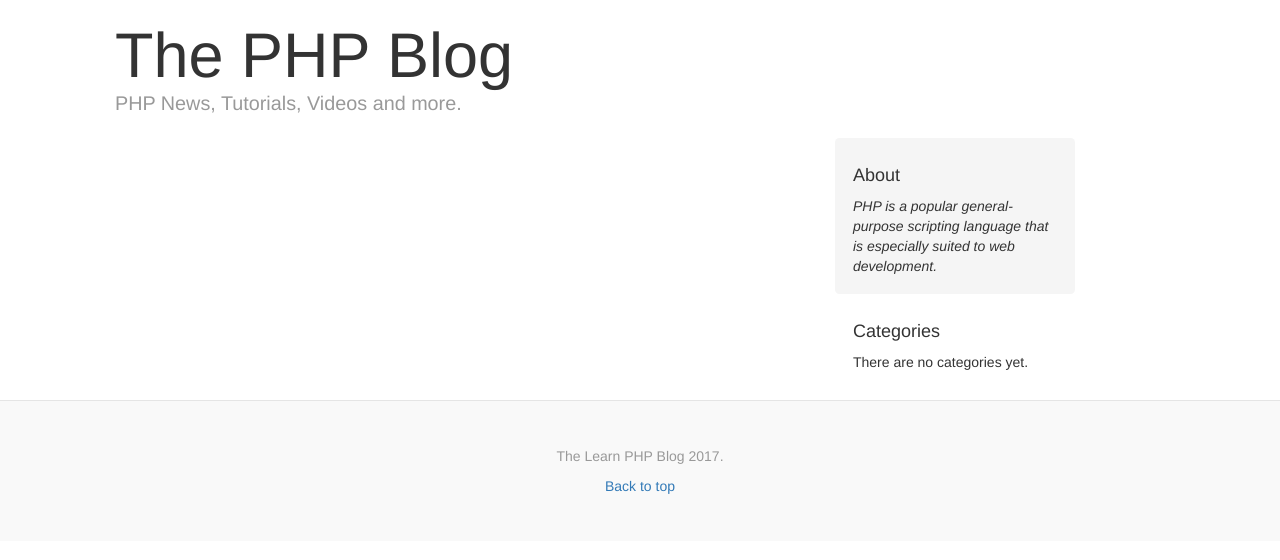
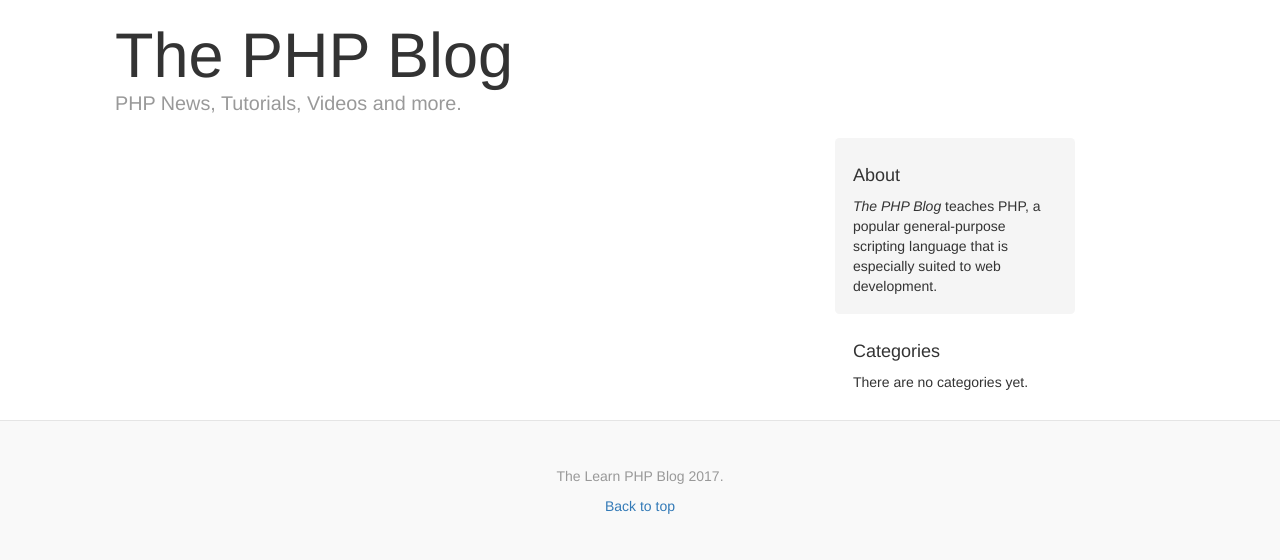
Before and after one commit to jsa044/blog, a PHP site: page /index.php in a window 1280 px wide. Shown: the part 181-741 px from the top of the page. Run offline with PHP 8.4, Linux system fonts and the light colour scheme; data that the repository does not hold is empty.

Commit message:
Made About sidebar dynamic with PHP

```diff
--- a/config/config.php
+++ b/config/config.php
@@ -3,4 +3,7 @@ define('DB_HOST', 'localhost');
 define('DB_USER', 'root');
 define('DB_PASS', '');
 define('DB_NAME', 'blog');
+
+$sitedescription = '<em>' ."The PHP Blog " . '</em>'  . "teaches PHP, a popular general-purpose scripting language that is especially suited to web development."
+
 ?>
--- a/includes/footer.php
+++ b/includes/footer.php
@@ -3,7 +3,7 @@
 <div class="col-sm-3 offset-sm-1 blog-sidebar">
           <div class="sidebar-module sidebar-module-inset">
             <h4>About</h4>
-            <p><em>PHP is a popular general-purpose scripting language that is especially suited to web development.</em> </p>
+            <p><?php echo $sitedescription;  ?> </p>
           </div>
           <div class="sidebar-module">
             <h4>Categories</h4>
```
